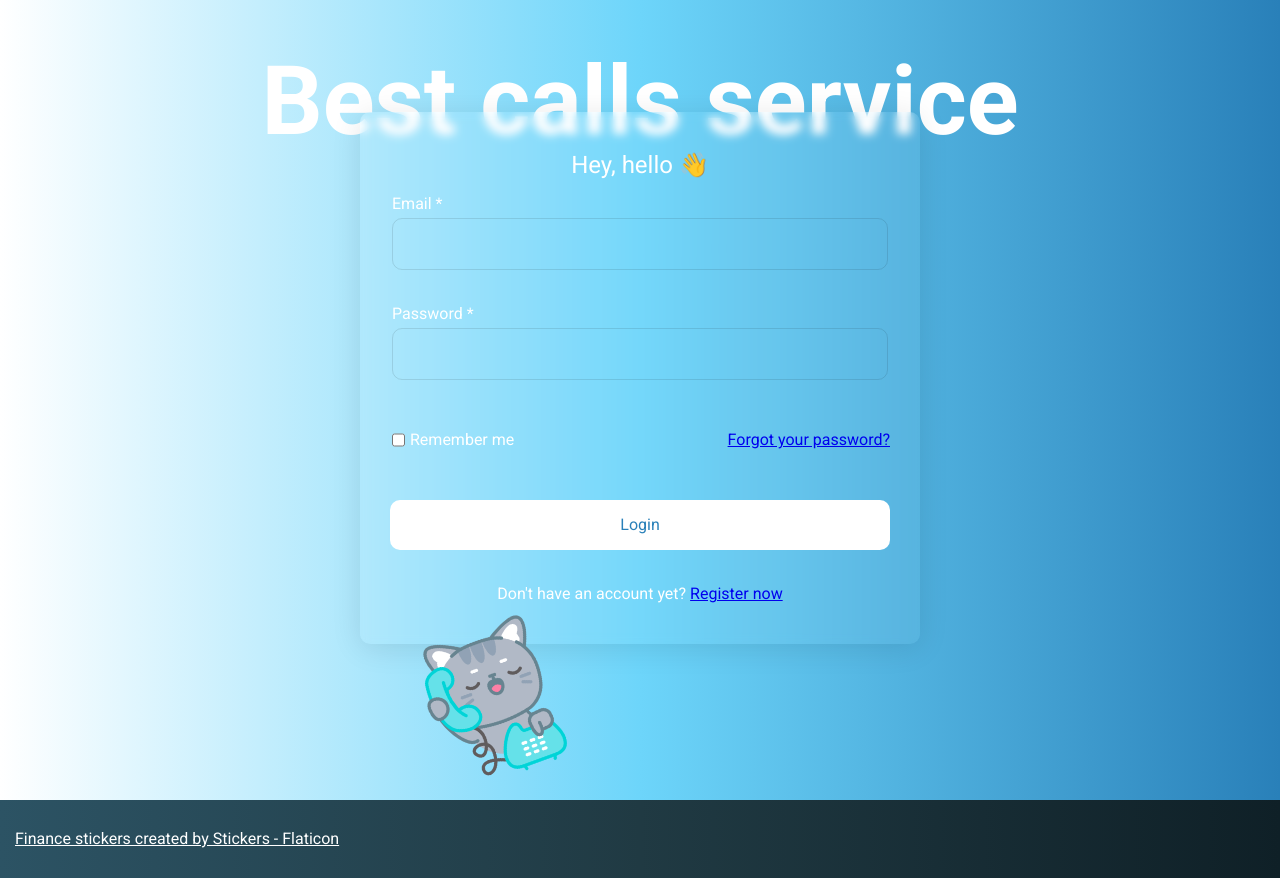
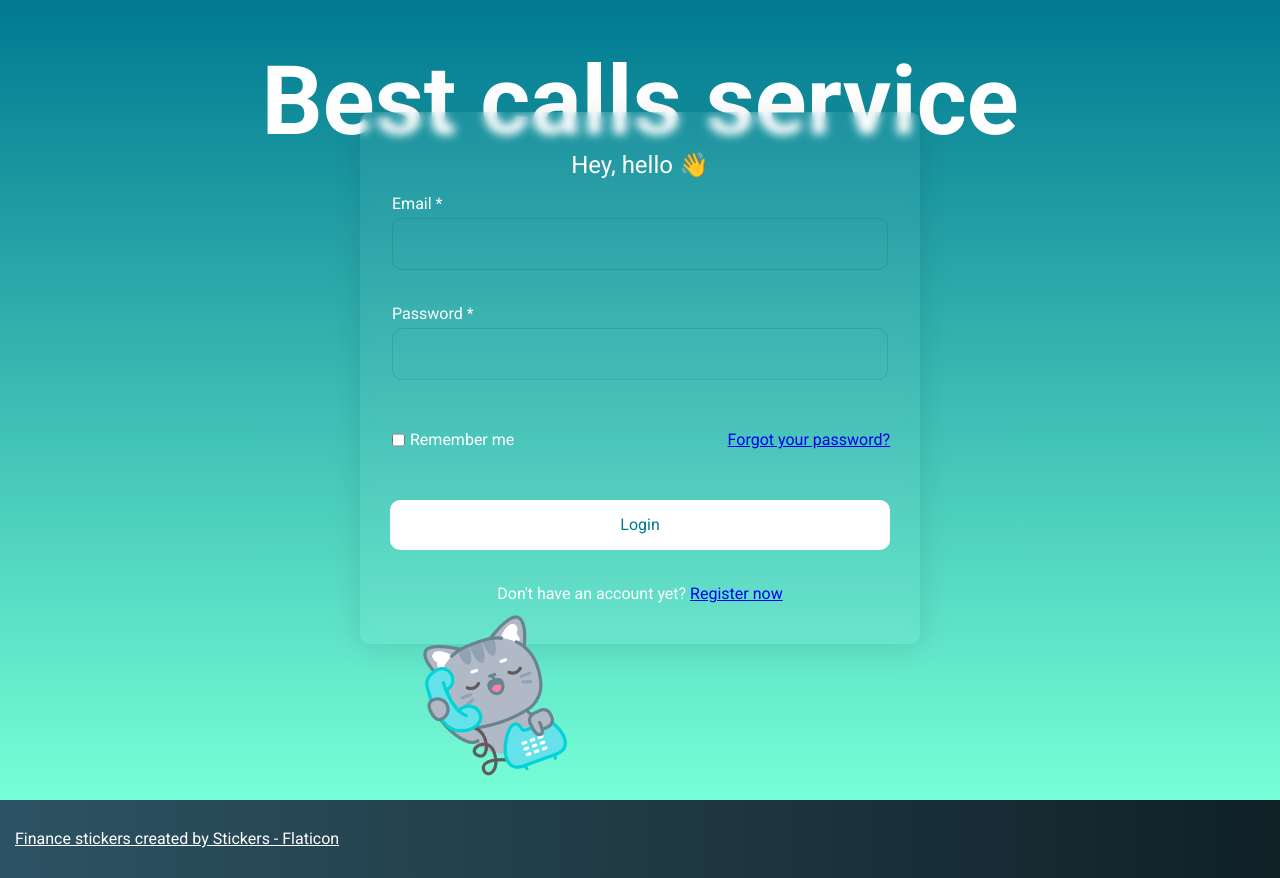
Before and after one commit to Kgnx7/yet-another-glassmorphism-style-form, a React (Vite) app: page / in a window 1280 px wide. Built offline with nearby package versions, Linux system fonts and the light colour scheme.

Commit message:
change primary colors

```diff
--- a/src/app/styles/app.css
+++ b/src/app/styles/app.css
@@ -2,8 +2,8 @@
 @import url('https://fonts.googleapis.com/css2?family=Roboto:wght@100;400;700&display=swap');
 
 :root {
-    --blue-light: #6dd5fa;
-    --blue-regular: #2980b9;
+    --blue-light: #78ffd6;
+    --blue-regular: #007991;
 
     --palette-primary: var(--blue-regular);
     --base-border-radius: 10px;
--- a/src/pages/LoginPage/ui/index.tsx
+++ b/src/pages/LoginPage/ui/index.tsx
@@ -6,13 +6,8 @@ import { Footer } from "@/shared/ui";
 
 const pageStyles = css`
   min-height: 100vh;
-  background: var(--palette-primary);
-  background: linear-gradient(
-    to right,
-    white,
-    var(--blue-light),
-    var(--palette-primary)
-  );
+  background: var(--blue-regular);
+  background: linear-gradient(to top, var(--blue-light), var(--blue-regular));
 
   display: flex;
   flex-direction: column;
```
